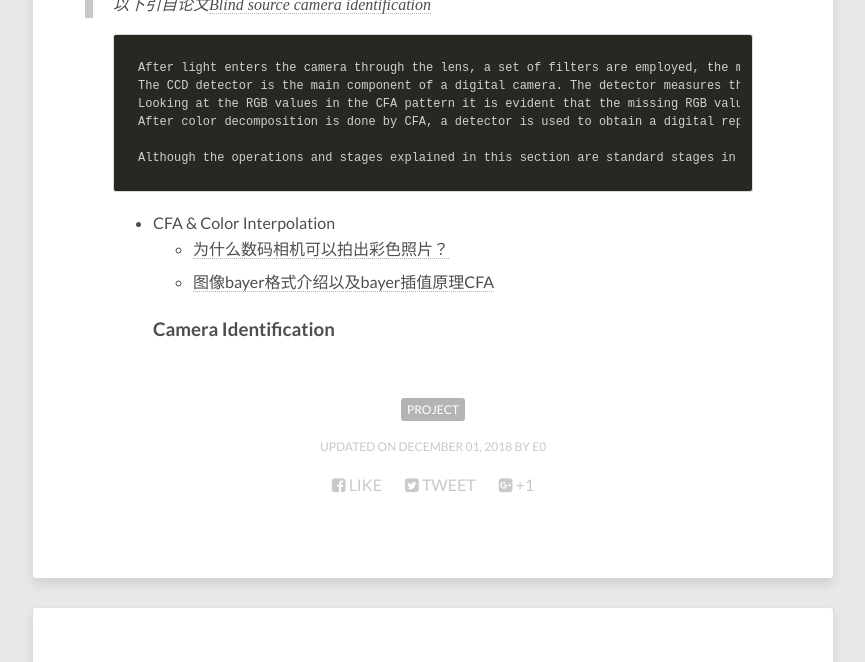
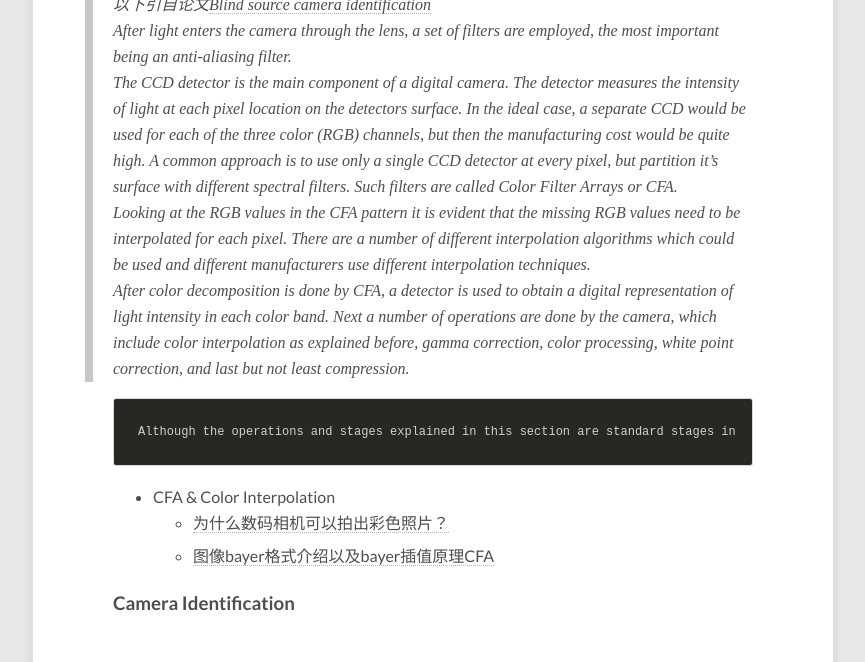
Before and after one commit to E0HYL/BLOG-OF-E0, a Jekyll site: the page built from _posts/2018-11-30-ImageFingerprint.md, in a window 1280 px wide and 900 px high, scrolled down 654 px, cut to the strip 238-900 px from the top of the window. Shown: the whole strip, without its empty margins (207-1072 px from the left). Built offline with Jekyll 4.4.1, drawn with Linux system fonts in a browser that asks for light colours; nearby versions of some CDN libraries; comment, search, counter and statistics services are not loaded.

Commit message:
Update 2018-11-30-ImageFingerprint.md

```diff
--- a/_posts/2018-11-30-ImageFingerprint.md
+++ b/_posts/2018-11-30-ImageFingerprint.md
@@ -13,11 +13,10 @@ image:
 
 ### The general structure and sequence of stages in the camera pipeline
 <img src="https://ars.els-cdn.com/content/image/1-s2.0-S1742287617303146-gr1.jpg">
-> 以下引自论文[Blind source camera identification](https://ieeexplore.ieee.org/document/1418853)
-
-    After light enters the camera through the lens, a set of filters are employed, the most important being an anti-aliasing filter.
-    The CCD detector is the main component of a digital camera. The detector measures the intensity of light at each pixel location on the detectors surface. In the ideal case, a separate CCD would be used for each of the three color (RGB) channels, but then the manufacturing cost would be quite high. A common approach is to use only a single CCD detector at every pixel, but partition it's surface with different spectral filters. Such filters are called Color Filter Arrays or CFA.
-    Looking at the RGB values in the CFA pattern it is evident that the missing RGB values need to be interpolated for each pixel. There are a number of different interpolation algorithms which could be used and different manufacturers use different interpolation techniques.
+> 以下引自论文[Blind source camera identification](https://ieeexplore.ieee.org/document/1418853)<br>
+    After light enters the camera through the lens, a set of filters are employed, the most important being an anti-aliasing filter. <br>
+    The CCD detector is the main component of a digital camera. The detector measures the intensity of light at each pixel location on the detectors surface. In the ideal case, a separate CCD would be used for each of the three color (RGB) channels, but then the manufacturing cost would be quite high. A common approach is to use only a single CCD detector at every pixel, but partition it's surface with different spectral filters. Such filters are called Color Filter Arrays or CFA.<br>
+    Looking at the RGB values in the CFA pattern it is evident that the missing RGB values need to be interpolated for each pixel. There are a number of different interpolation algorithms which could be used and different manufacturers use different interpolation techniques.<br>
     After color decomposition is done by CFA, a detector is used to obtain a digital representation of light intensity in each color band. Next a number of operations are done by the camera, which include color interpolation as explained before, gamma correction, color processing, white point correction, and last but not least compression.
 
     Although the operations and stages explained in this section are standard stages in a digital camera pipeline, the exact processing detail in each stage varies from one manufacturer to the other, and even in different camera models manufactured by the same company.
@@ -26,4 +25,4 @@ image:
   - [为什么数码相机可以拍出彩色照片？](http://www.ruanyifeng.com/blog/2012/12/bayer_filter.html)
   - [图像bayer格式介绍以及bayer插值原理CFA](https://blog.csdn.net/u011776903/article/details/78437809)
 
-  ### Camera Identification
+### Camera Identification
```
